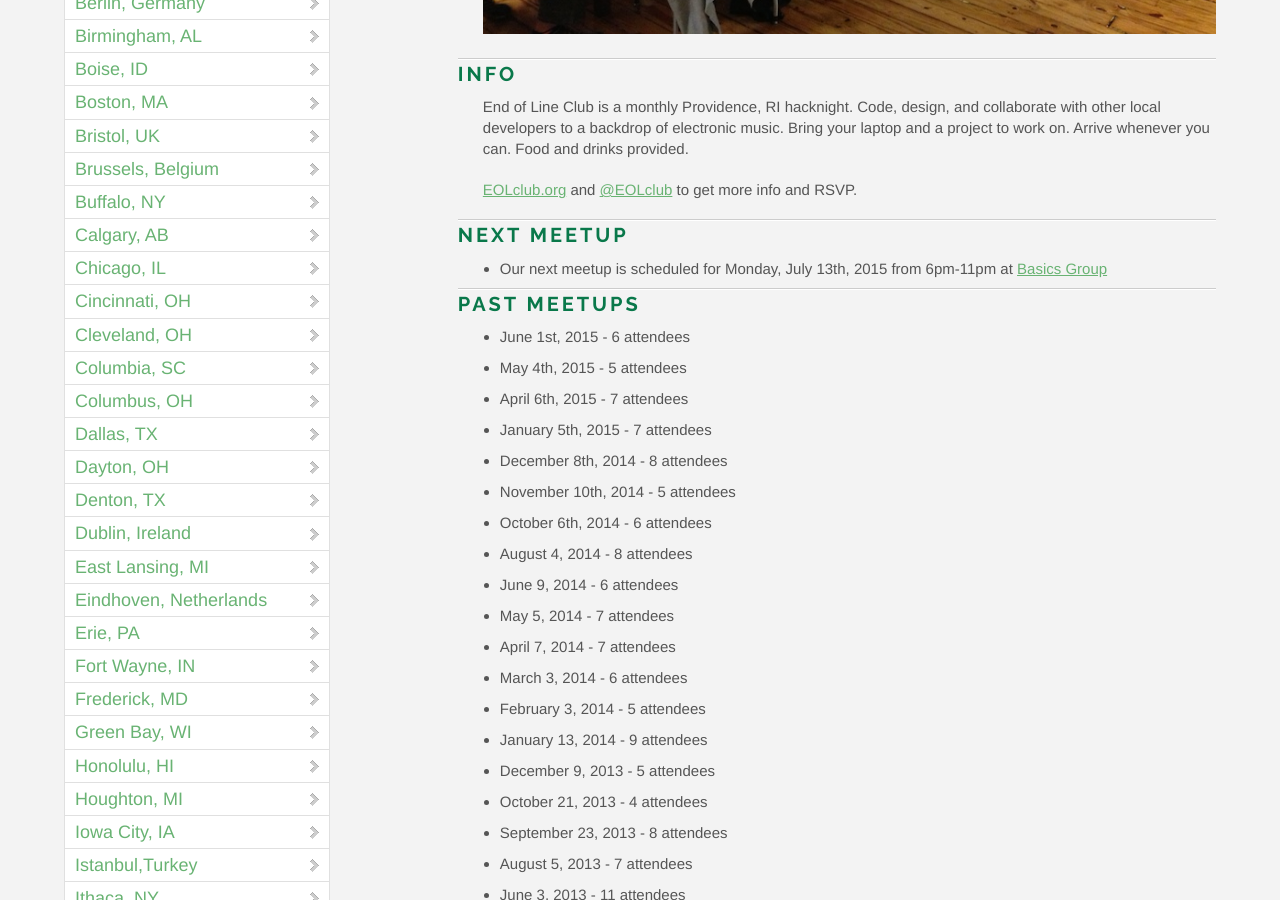
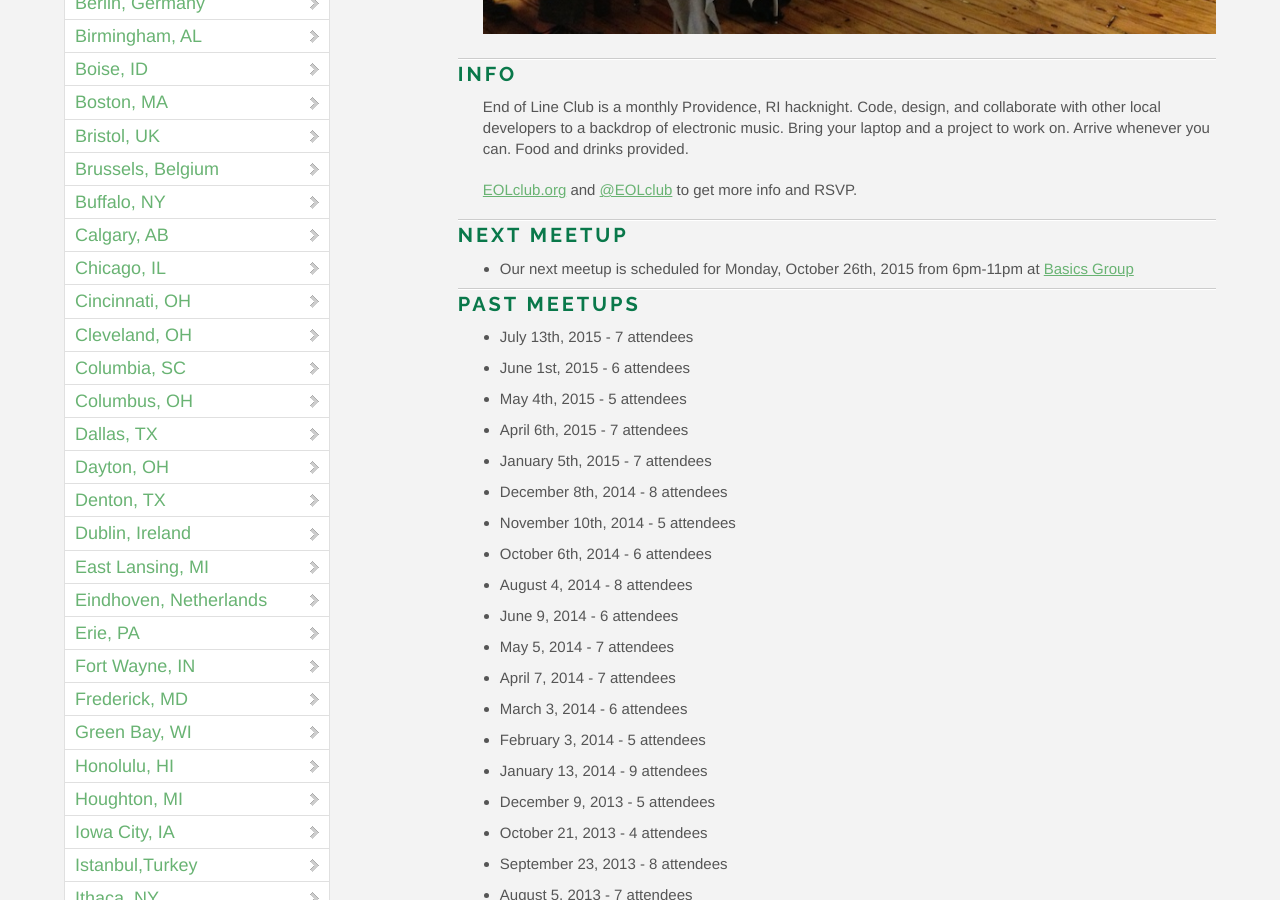
Before and after one commit to OpenHack/openhack.github.com, a Jekyll site: the page built from providence/index.markdown, in a window 1280 px wide and 900 px high, scrolled down 594 px. Built offline with Jekyll 4.4.1, drawn with Linux system fonts in a browser that asks for light colours; nearby versions of some CDN libraries; comment, search, counter and statistics services are not loaded.

Commit message:
Schedule Providence 10/26 meetup

```diff
--- a/providence/index.markdown
+++ b/providence/index.markdown
@@ -15,10 +15,11 @@ End of Line Club is a monthly Providence, RI hacknight. Code, design, and collab
 
 ### Next meetup
 
-* Our next meetup is scheduled for Monday, July 13th, 2015 from 6pm-11pm at [Basics Group](http://basicsgroup.com)
+* Our next meetup is scheduled for Monday, October 26th, 2015 from 6pm-11pm at [Basics Group](http://basicsgroup.com)
 
 ### Past meetups
 
+* July 13th, 2015 - 7 attendees
 * June 1st, 2015 - 6 attendees
 * May 4th, 2015 - 5 attendees
 * April 6th, 2015 - 7 attendees
```
